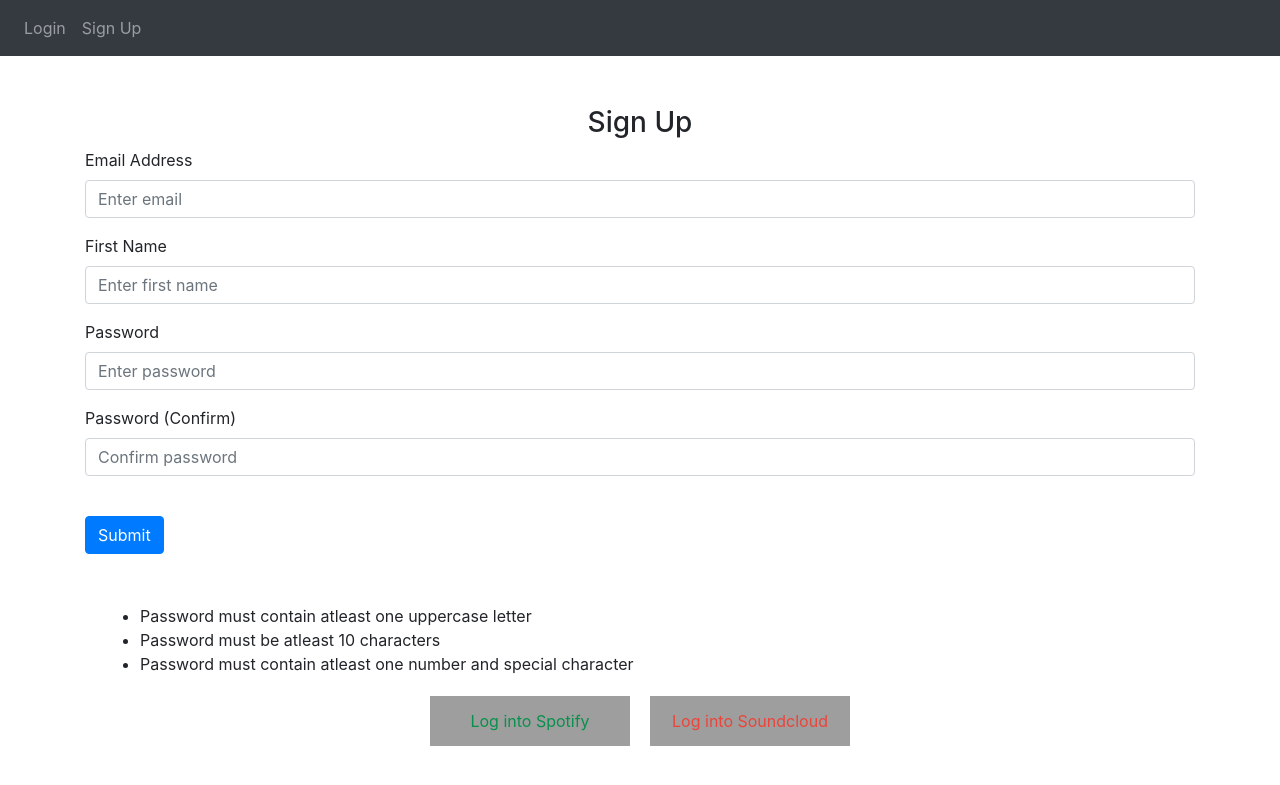
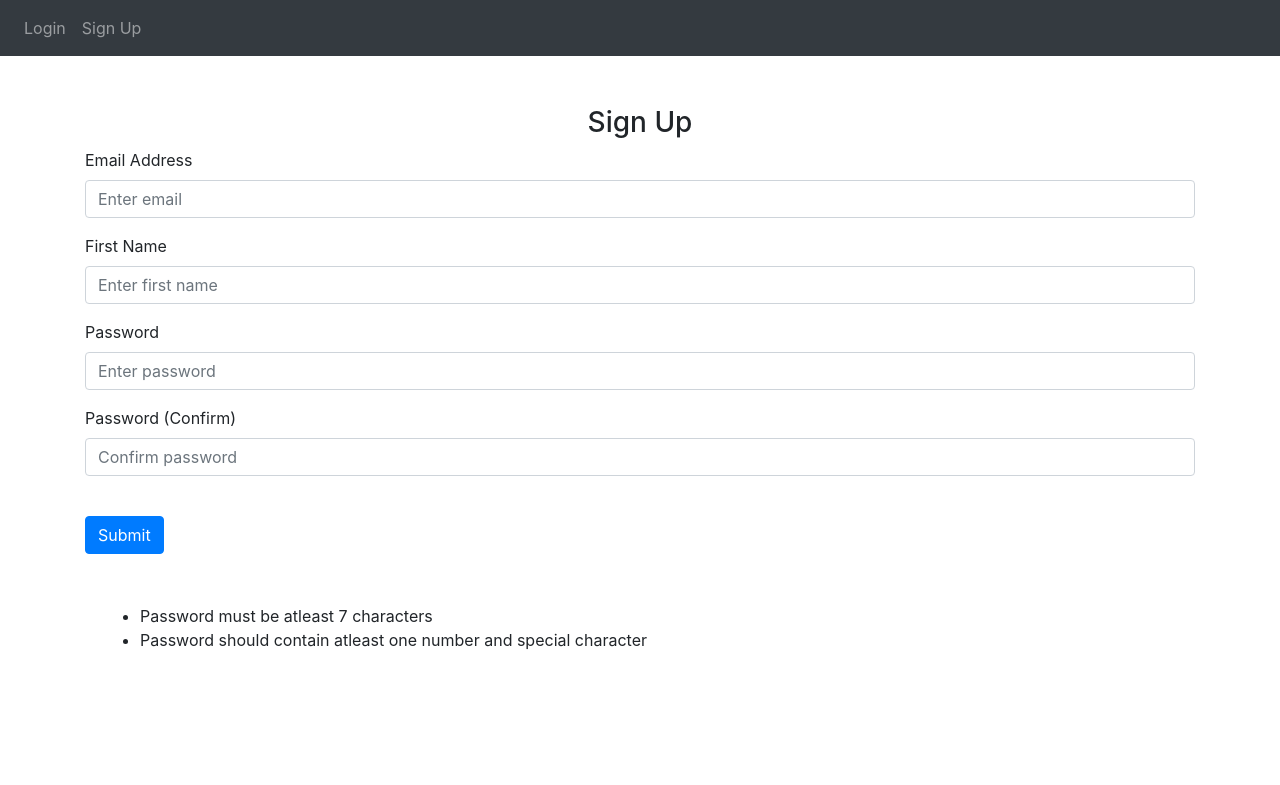
Before and after one commit to kbj500/UNUS, a Flask app: page /sign-up in a window 1280 px wide. Shown: the top 785 px of the page. Run offline with Flask 3, Linux system fonts and the light colour scheme; some libraries are stand-ins or nearby versions; grey boxes are pictures that could not be loaded.

Commit message:
front end tweak

```diff
--- a/website/templates/sign_up.html
+++ b/website/templates/sign_up.html
@@ -46,9 +46,8 @@ content %}
   <button type="submit" class="btn btn-primary">Submit</button>
   <div class="container">
     <ul>
-      <li>Password must contain atleast one uppercase letter</li>
-      <li>Password must be atleast 10 characters</li>
-      <li>Password must contain atleast one number and special character</li>
+      <li>Password must be atleast 7 characters</li>
+      <li>Password should contain atleast one number and special character</li>
     </ul>
   </div>
   <style>
@@ -56,41 +55,5 @@ content %}
       padding-top: 50px;
     }
   </style>
-  <div class="button-container">
-    <button class="spotify-button">Log into Spotify</button>
-    <button class="soundcloud-button">Log into Soundcloud</button>
-  </div>
-  <style>
-    /* Flexbox container for the buttons */
-    .button-container {
-      display: flex;
-      justify-content: space-between; /* This will place buttons with equal space between them */
-      width: 420px; /* Adjust the container width as needed */
-      margin: 0 auto; /* Center the container horizontally */
-      margin-top: 20px; /* Add some spacing from the previous content */
-    }
-
-    /* Style for the buttons */
-    .spotify-button {
-      background-image: url('custom-button.png'); /* Replace 'custom-button.png' with your image path */
-      background-size: cover; /* Adjust this property to control the image size */
-      width: 200px; /* Set the button width */
-      height: 50px; /* Set the button height */
-      border: none; /* Remove the default button border */
-      color: rgb(9, 144, 76); /* Text color on the button */
-      font-size: 16px; /* Font size for any text on the button */
-      cursor: pointer; /* Change the cursor to a pointer when hovering over the button */
-    }
-    .soundcloud-button {
-      background-image: url('custom-button.png'); /* Replace 'custom-button.png' with your image path */
-      background-size: cover; /* Adjust this property to control the image size */
-      width: 200px; /* Set the button width */
-      height: 50px; /* Set the button height */
-      border: none; /* Remove the default button border */
-      color: rgb(234, 69, 58); /* Text color on the button */
-      font-size: 16px; /* Font size for any text on the button */
-      cursor: pointer; /* Change the cursor to a pointer when hovering over the button */
-    }
-  </style>
 </form>
 {% endblock %}
```
Also changed, not shown: website/templates/login.html (+32 -0 lines).
